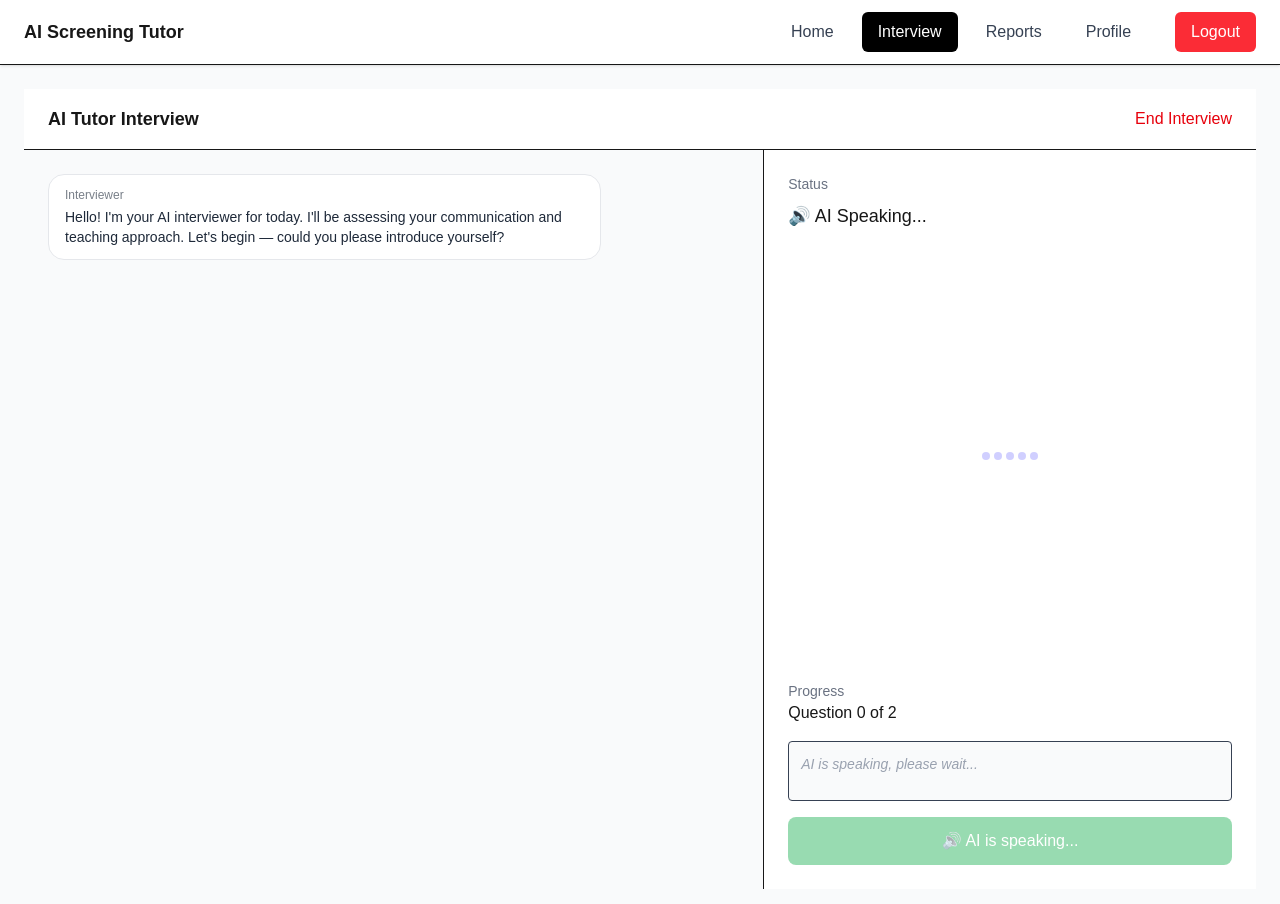
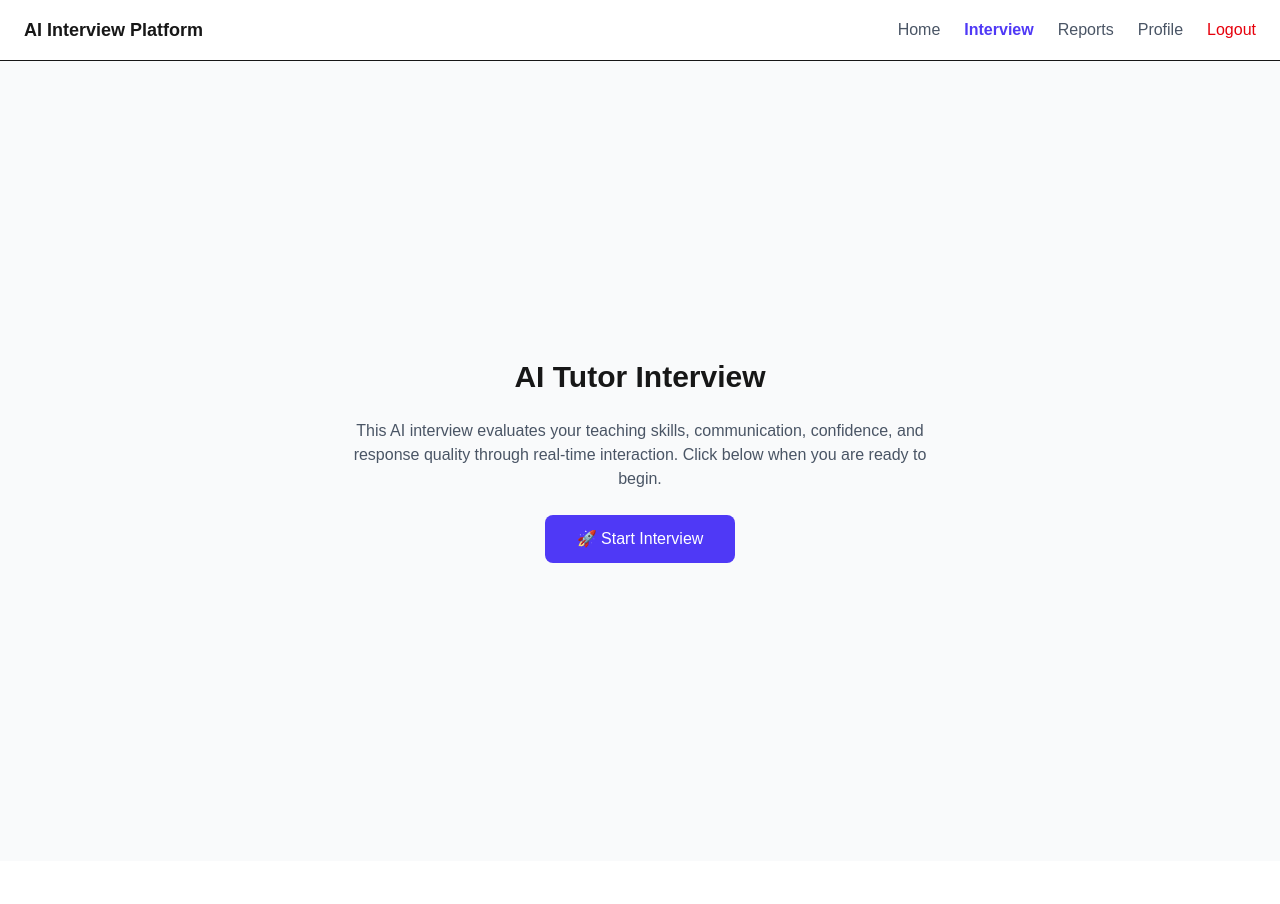
Before and after one commit to Shreyansh1775/AI-Screening-Tutor-Webapp, a Next.js app: page /interview in a window 1280 px wide. Shown: the top 904 px of the page. After the commit the page ends 861 px from the top, so only its background shows below. Built offline with nearby package versions, Linux system fonts and the light colour scheme.

Commit message:
Global Navbar Improvised

```diff
--- /dev/null
+++ b/app/(protected)/component/ClientLayout.tsx
@@ -0,0 +1,22 @@
+"use client";
+
+import { usePathname } from "next/navigation";
+import Navbar from "@/app/(protected)/component/Navbar";
+
+export default function ClientLayout({
+  children,
+}: {
+  children: React.ReactNode;
+}) {
+  const pathname = usePathname();
+
+  const hideNavbar =
+    pathname === "/login" || pathname === "/register";
+
+  return (
+    <>
+      {!hideNavbar && <Navbar />}
+      {children}
+    </>
+  );
+}
--- a/app/(protected)/component/Navbar.tsx
+++ b/app/(protected)/component/Navbar.tsx
@@ -6,59 +6,51 @@ export default function Navbar() {
   const router = useRouter();
   const pathname = usePathname();
 
-  const linkStyle = (path: string) =>
-    `cursor-pointer px-4 py-2 rounded-md transition ${
+  const linkClass = (path: string) =>
+    `cursor-pointer ${
       pathname === path
-        ? "bg-black text-white"
-        : "text-gray-700 hover:bg-gray-200"
+        ? "text-indigo-600 font-semibold"
+        : "text-gray-600 hover:text-indigo-600"
     }`;
 
   const handleLogout = async () => {
-    await fetch("/api/auth/logout", {
-      method: "POST",
-    });
-
+    await fetch("/api/auth/logout");
     router.push("/login");
   };
 
   return (
-    <div className="w-full border-b bg-white px-6 py-3 flex justify-between items-center shadow-sm">
-      <h1
-        className="font-semibold text-lg cursor-pointer"
-        onClick={() => router.push("/")}
-      >
-        AI Screening Tutor
-      </h1>
+    <div className="flex items-center justify-between px-6 py-4 border-b bg-white">
+      <h1 className="text-lg font-semibold">AI Interview Platform</h1>
 
-      <div className="flex gap-3 items-center">
-        <span className={linkStyle("/")} onClick={() => router.push("/")}>
+      <div className="flex items-center space-x-6">
+        <span onClick={() => router.push("/")} className={linkClass("/")}>
           Home
         </span>
 
         <span
-          className={linkStyle("/interview")}
           onClick={() => router.push("/interview")}
+          className={linkClass("/interview")}
         >
           Interview
         </span>
 
         <span
-          className={linkStyle("/report")}
           onClick={() => router.push("/report")}
+          className={linkClass("/report")}
         >
           Reports
         </span>
 
         <span
-          className={linkStyle("/profile")}
           onClick={() => router.push("/profile")}
+          className={linkClass("/profile")}
         >
           Profile
         </span>
 
         <button
           onClick={handleLogout}
-          className="ml-4 bg-red-500 text-white px-4 py-2 rounded-md hover:bg-red-600 transition"
+          className="text-red-600 hover:underline"
         >
           Logout
         </button>
--- a/app/(protected)/interview/page.tsx
+++ b/app/(protected)/interview/page.tsx
@@ -9,6 +9,7 @@ type Message = {
 };
 
 export default function InterviewPage() {
+  const [started, setStarted] = useState(false);
   const startedRef = useRef(false);
   const MAX_QUESTIONS = 2;
   const [status, setStatus] = useState<"idle" | "listening" | "thinking" | "speaking">("idle");
@@ -71,20 +72,18 @@ export default function InterviewPage() {
   };
 
   // ─── on mount: speak first message then open mic ───
-
-// ✅ FIXED intro effect (speaks then opens mic)
-useEffect(() => {
+const handleStartInterview = async () => {
   if (startedRef.current) return;
 
   startedRef.current = true;
+  setStarted(true);
 
   const firstMessage = conversation[0]?.text;
 
   if (firstMessage) {
-    speakThenListen(firstMessage);
+    await speakThenListen(firstMessage);
   }
-}, []);
-
+};
   // ─── update display while mic is open ───
   useEffect(() => {
     if (status !== "listening") return;
@@ -194,19 +193,41 @@ useEffect(() => {
     handleEvaluation(conversationRef.current);
   };
 
+
+  if (!started) {
   return (
     <div className="h-screen flex flex-col bg-gray-50">
+      {/* Intro Screen */}
+      <div className="flex flex-1 items-center justify-center">
+        <div className="max-w-xl text-center space-y-6">
+
+          <h2 className="text-3xl font-bold">
+            AI Tutor Interview
+          </h2>
+
+          <p className="text-gray-600">
+            This AI interview evaluates your teaching skills, communication,
+            confidence, and response quality through real-time interaction.
+            Click below when you are ready to begin.
+          </p>
+
+          <button
+            onClick={handleStartInterview}
+            className="bg-indigo-600 text-white px-8 py-3 rounded-lg hover:bg-indigo-700"
+          >
+            🚀 Start Interview
+          </button>
+
+        </div>
+      </div>
+    </div>
+  );
+}
+
+  return (
+
+    <div className="h-screen flex flex-col bg-gray-50">
       {/* Top Bar */}
-      <div className="flex items-center justify-between px-6 py-4 border-b bg-white">
-        <h1 className="text-lg font-semibold">AI Tutor Interview</h1>
-        <button
-          onClick={handleEndInterview}
-          className="text-red-600 hover:underline"
-        >
-          End Interview
-        </button>
-      </div>
-
       {/* Main Layout */}
       <div className="flex flex-1 overflow-hidden">
         {/* LEFT: Conversation */}
@@ -239,13 +260,27 @@ useEffect(() => {
 
           {/* Status */}
 <div>
-            <h2 className="text-sm text-gray-500 mb-2">Status</h2>
+
+  {/* Top Row: Status + End Interview */}
+  <div className="flex justify-between items-center mb-2">
+    <h2 className="text-sm text-gray-500">Status</h2>
+
+    <button
+      onClick={handleEndInterview}
+      className="text-red-600 hover:underline"
+    >
+      End Interview
+    </button>
+  </div>
+
+  {/* Status Value */}
   <p className="text-lg font-medium">
     {status === "listening" && "🎤 Listening..."}
     {status === "thinking" && "⏳ Processing..."}
     {status === "speaking" && "🔊 AI Speaking..."}
     {status === "idle" && "✅ Ready"}
   </p>
+
 </div>
 
 
--- a/app/(protected)/layout.tsx
+++ b/app/(protected)/layout.tsx
@@ -1,14 +1,7 @@
-import Navbar from "@/app/(protected)/component/Navbar";
-
 export default function ProtectedLayout({
   children,
 }: {
   children: React.ReactNode;
 }) {
-  return (
-    <div className="min-h-screen bg-gray-50">
-      <Navbar />
-      <main className="p-6">{children}</main>
-    </div>
-  );
+  return <>{children}</>;
 }
--- /dev/null
+++ b/app/(protected)/page.tsx
@@ -0,0 +1,55 @@
+"use client";
+
+import { useRouter } from "next/navigation";
+
+export default function HomePage() {
+  const router = useRouter();
+
+  return (
+    <div className="max-w-5xl mx-auto mt-10 space-y-8">
+      <h1 className="text-3xl font-semibold">
+        Welcome to AI Screening Tutor
+      </h1>
+
+      <p className="text-gray-600 text-lg leading-relaxed">
+        AI Screening Tutor simulates real interview experiences using
+        voice interaction and AI evaluation. Practice interviews,
+        improve confidence, and receive detailed performance reports
+        powered by AI analysis.
+      </p>
+
+      <div className="grid md:grid-cols-2 gap-6 mt-8">
+        {/* Interview Card */}
+        <div className="border rounded-xl p-6 shadow-sm bg-white">
+          <h2 className="text-xl font-medium mb-2">Start Interview</h2>
+          <p className="text-gray-600 mb-4">
+            Practice AI-driven mock interviews with real-time voice
+            interaction and evaluation.
+          </p>
+
+          <button
+            onClick={() => router.push("/interview")}
+            className="bg-black text-white px-5 py-2 rounded-md hover:bg-gray-800 transition"
+          >
+            Go to Interview
+          </button>
+        </div>
+
+        {/* Reports Card */}
+        <div className="border rounded-xl p-6 shadow-sm bg-white">
+          <h2 className="text-xl font-medium mb-2">View Reports</h2>
+          <p className="text-gray-600 mb-4">
+            Check past interview performance, scores, and AI feedback.
+          </p>
+
+          <button
+            onClick={() => router.push("/report")}
+            className="bg-black text-white px-5 py-2 rounded-md hover:bg-gray-800 transition"
+          >
+            Open Reports
+          </button>
+        </div>
+      </div>
+    </div>
+  );
+}
--- a/app/layout.tsx
+++ b/app/layout.tsx
@@ -1,4 +1,5 @@
 import "./globals.css";
+import ClientLayout from "@/app/(protected)/component/ClientLayout";
 
 export default function RootLayout({
   children,
@@ -7,7 +8,9 @@ export default function RootLayout({
 }) {
   return (
     <html lang="en">
-      <body>{children}</body>
+      <body className="min-h-screen bg-gray-50">
+        <ClientLayout>{children}</ClientLayout>
+      </body>
     </html>
   );
 }
--- a/app/login/page.tsx
+++ b/app/login/page.tsx
@@ -23,7 +23,7 @@ export default function LoginPage() {
       });
 
       if (res.ok) {
-        router.push("/interview");
+        router.push("/");
       } else {
         alert("Invalid login");
         setLoading(false);
--- a/app/page.tsx
+++ b/app/page.tsx
@@ -1,5 +1,64 @@
-import { redirect } from "next/navigation";
+"use client";
 
-export default function Home() {
-  redirect("/login");
+import { useRouter } from "next/navigation";
+
+export default function HomePage() {
+  const router = useRouter();
+
+  return (
+    <div className="h-screen flex flex-col bg-gray-50">
+
+      {/* Navbar */}
+      <div className="flex items-center justify-between px-6 py-4 border-b bg-white">
+        <h1 className="text-lg font-semibold">AI Interview Platform</h1>
+
+        <div className="space-x-6">
+          <button
+            onClick={() => router.push("/")}
+            className="hover:text-indigo-600"
+          >
+            Home
+          </button>
+
+          <button
+            onClick={() => router.push("/interview")}
+            className="hover:text-indigo-600"
+          >
+            Interview
+          </button>
+
+          <button
+            onClick={() => router.push("/report")}
+            className="hover:text-indigo-600"
+          >
+            Reports
+          </button>
+        </div>
+      </div>
+
+      {/* Hero Section */}
+      <div className="flex flex-1 items-center justify-center">
+        <div className="max-w-2xl text-center space-y-6">
+
+          <h2 className="text-4xl font-bold">
+            Welcome to AI Screening Interview
+          </h2>
+
+          <p className="text-gray-600 text-lg">
+            Practice real-time AI-powered interviews designed to evaluate
+            communication skills, confidence, emotional response, and teaching
+            ability just like a real interviewer.
+          </p>
+
+          <button
+            onClick={() => router.push("/interview")}
+            className="bg-indigo-600 text-white px-8 py-3 rounded-lg hover:bg-indigo-700"
+          >
+            Start Practice Interview
+          </button>
+
+        </div>
+      </div>
+    </div>
+  );
 }
```
Lines whose indentation alone changed are shown as unchanged.
